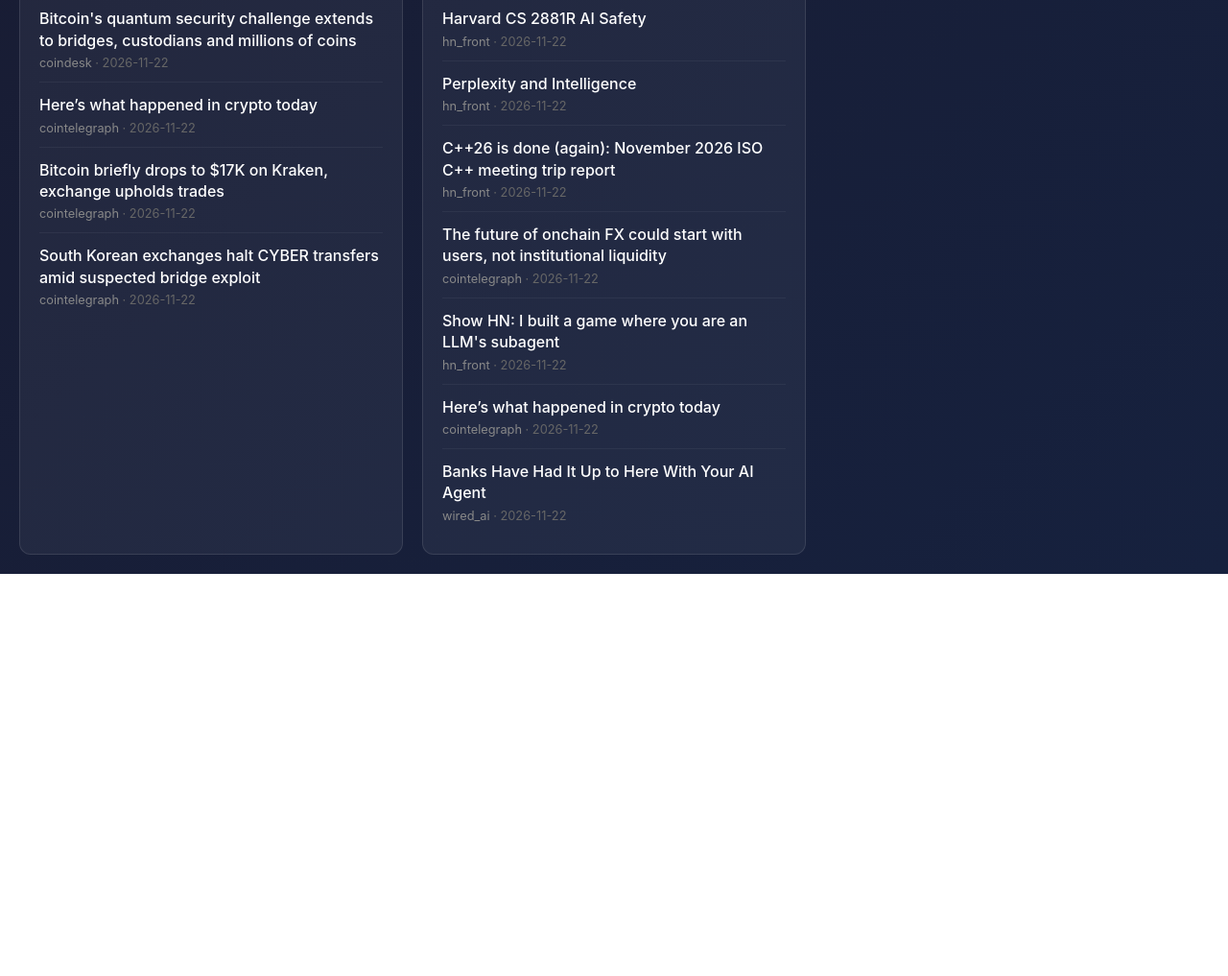
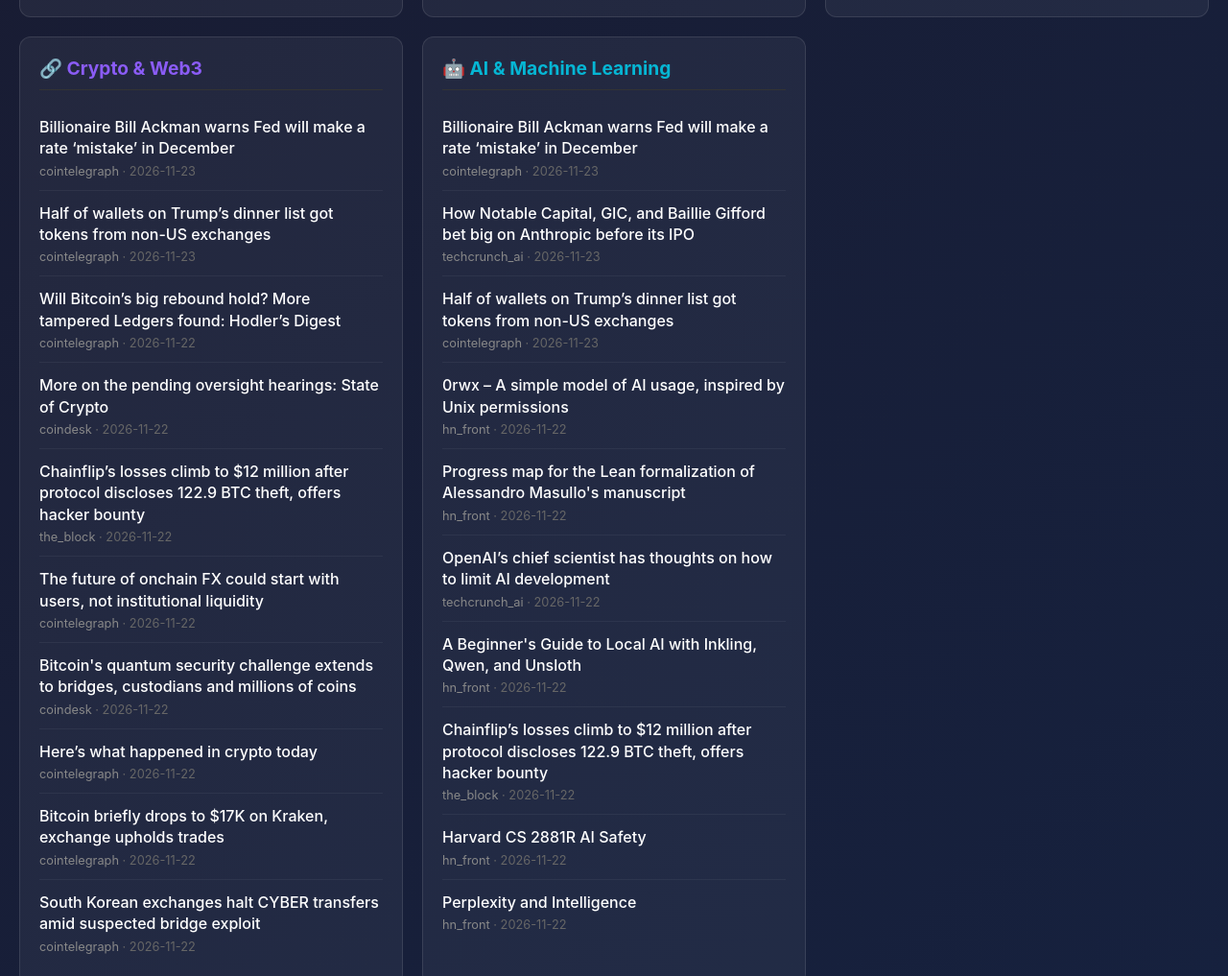
Before and after one commit to EmmaLHV123456/news-dashboard, a plain HTML site: page docs/index.html in a window 1280 px wide. Shown: the part 1298-2315 px from the top of the page at 96% size. Before the commit the page ends 1896 px from the top, so only its background shows below. Drawn offline with Linux system fonts and the light colour scheme.

Commit message:
Auto-update dashboard 2026-11-23 03:18

```diff
--- a/docs/index.html
+++ b/docs/index.html
@@ -181,14 +181,14 @@
     <div class="container">
         <header>
             <h1>Frontier Tech Dashboard</h1>
-            <p class="updated">Last updated: November 22, 2026 at 22:11</p>
+            <p class="updated">Last updated: November 23, 2026 at 03:18</p>
             <div class="stats">
                 <div class="stat">
-                    <div class="stat-number">33</div>
+                    <div class="stat-number">38</div>
                     <div class="stat-label">Articles</div>
                 </div>
                 <div class="stat">
-                    <div class="stat-number">2</div>
+                    <div class="stat-number">3</div>
                     <div class="stat-label">Funding News</div>
                 </div>
                 <div class="stat">
@@ -196,7 +196,7 @@
                     <div class="stat-label">Raises (7d)</div>
                 </div>
                 <div class="stat">
-                    <div class="stat-number">6</div>
+                    <div class="stat-number">11</div>
                     <div class="stat-label">Regulatory</div>
                 </div>
             </div>
@@ -212,6 +212,13 @@
             <!-- Funding News -->
             <div class="card funding">
                 <h2>📈 Funding News</h2>
+
+                <div class="article">
+                    <a href="https://www.theblock.co/news/defi/2026-11-22-a-2-million-exploit-leads-to-a-3-7-million-free-for-all-as-traders-empty-fusionists-ace-bridge-444838" target="_blank">A $2 million exploit leads to a $3.7 million free-for-all as traders empty Fusionist’s ACE bridge</a>
+                    <div class="article-meta">
+                        <span class="source">the_block</span> · 2026-11-22
+                    </div>
+                </div>
 
                 <div class="article">
                     <a href="https://www.theblock.co/news/defi/2026-11-22-chainflips-losses-climb-to-12-million-after-protocol-discloses-122-9-btc-theft-offers-hacker-bounty-444829" target="_blank">Chainflip’s losses climb to $12 million after protocol discloses 122.9 BTC theft, offers hacker bounty</a>
@@ -232,6 +239,41 @@
             <!-- Regulatory -->
             <div class="card regulatory">
                 <h2>⚖️ Regulatory & Policy</h2>
+
+                <div class="article">
+                    <a href="https://cointelegraph.com/markets/billionaire-bill-ackman-warns-fed-rate-hikes-could-trigger-recession?utm_source=rss_feed&utm_medium=rss&utm_campaign=rss_partner_inbound" target="_blank">Billionaire Bill Ackman warns Fed will make a rate ‘mistake’ in December</a>
+                    <div class="article-meta">
+                        <span class="source">cointelegraph</span> · 2026-11-23
+                    </div>
+                </div>
+
+                <div class="article">
+                    <a href="https://www.cs.cmu.edu/afs/cs/academic/class/15462-s13/www/lec_slides/Jakobsen.pdf" target="_blank">Advanced Character Physics (2001) [pdf]</a>
+                    <div class="article-meta">
+                        <span class="source">hn_front</span> · 2026-11-23
+                    </div>
+                </div>
+
+                <div class="article">
+                    <a href="https://techcrunch.com/2026/11/22/how-notable-capital-gic-and-baillie-gifford-bet-big-on-anthropic-before-its-ipo/" target="_blank">How Notable Capital, GIC, and Baillie Gifford bet big on Anthropic before its IPO</a>
+                    <div class="article-meta">
+                        <span class="source">techcrunch_ai</span> · 2026-11-23
+                    </div>
+                </div>
+
+                <div class="article">
+                    <a href="https://claude.ai/artifact/CtQyX8qfYAF822bgHJHHE3" target="_blank">Progress map for the Lean formalization of Alessandro Masullo's manuscript</a>
+                    <div class="article-meta">
+                        <span class="source">hn_front</span> · 2026-11-22
+                    </div>
+                </div>
+
+                <div class="article">
+                    <a href="https://www.gl-inet.com/en-us/blogs/blog/glinet-security-notice-2026-11-20" target="_blank">GL.iNet Security Notice 2026-11-20</a>
+                    <div class="article-meta">
+                        <span class="source">hn_front</span> · 2026-11-22
+                    </div>
+                </div>
 
                 <div class="article">
                     <a href="https://www.theblock.co/news/ecosystems/2026-11-22-trump-to-host-second-memecoin-dinner-tonight-with-trump-down-99-from-peak-444828" target="_blank">Trump to host second memecoin dinner tonight with TRUMP down 99% from peak</a>
@@ -280,6 +322,27 @@
             <!-- Crypto -->
             <div class="card crypto">
                 <h2>🔗 Crypto & Web3</h2>
+
+                <div class="article">
+                    <a href="https://cointelegraph.com/markets/billionaire-bill-ackman-warns-fed-rate-hikes-could-trigger-recession?utm_source=rss_feed&utm_medium=rss&utm_campaign=rss_partner_inbound" target="_blank">Billionaire Bill Ackman warns Fed will make a rate ‘mistake’ in December</a>
+                    <div class="article-meta">
+                        <span class="source">cointelegraph</span> · 2026-11-23
+                    </div>
+                </div>
+
+                <div class="article">
+                    <a href="https://cointelegraph.com/news/half-wallets-trumps-dinner-list-got-tokens-from-non-us-exchanges?utm_source=rss_feed&utm_medium=rss&utm_campaign=rss_partner_inbound" target="_blank">Half of wallets on Trump’s dinner list got tokens from non-US exchanges</a>
+                    <div class="article-meta">
+                        <span class="source">cointelegraph</span> · 2026-11-23
+                    </div>
+                </div>
+
+                <div class="article">
+                    <a href="https://cointelegraph.com/magazine/will-bitcoins-big-rebound-hold-more-tampered-ledgers-found-hodlers-digest?utm_source=rss_feed&utm_medium=rss&utm_campaign=rss_partner_inbound" target="_blank">Will Bitcoin’s big rebound hold? More tampered Ledgers found: Hodler’s Digest</a>
+                    <div class="article-meta">
+                        <span class="source">cointelegraph</span> · 2026-11-22
+                    </div>
+                </div>
 
                 <div class="article">
                     <a href="https://www.coindesk.com/" target="_blank">More on the pending oversight hearings: State of Crypto</a>
@@ -337,6 +400,41 @@
                 <h2>🤖 AI & Machine Learning</h2>
 
                 <div class="article">
+                    <a href="https://cointelegraph.com/markets/billionaire-bill-ackman-warns-fed-rate-hikes-could-trigger-recession?utm_source=rss_feed&utm_medium=rss&utm_campaign=rss_partner_inbound" target="_blank">Billionaire Bill Ackman warns Fed will make a rate ‘mistake’ in December</a>
+                    <div class="article-meta">
+                        <span class="source">cointelegraph</span> · 2026-11-23
+                    </div>
+                </div>
+
+                <div class="article">
+                    <a href="https://techcrunch.com/2026/11/22/how-notable-capital-gic-and-baillie-gifford-bet-big-on-anthropic-before-its-ipo/" target="_blank">How Notable Capital, GIC, and Baillie Gifford bet big on Anthropic before its IPO</a>
+                    <div class="article-meta">
+                        <span class="source">techcrunch_ai</span> · 2026-11-23
+                    </div>
+                </div>
+
+                <div class="article">
+                    <a href="https://cointelegraph.com/news/half-wallets-trumps-dinner-list-got-tokens-from-non-us-exchanges?utm_source=rss_feed&utm_medium=rss&utm_campaign=rss_partner_inbound" target="_blank">Half of wallets on Trump’s dinner list got tokens from non-US exchanges</a>
+                    <div class="article-meta">
+                        <span class="source">cointelegraph</span> · 2026-11-23
+                    </div>
+                </div>
+
+                <div class="article">
+                    <a href="https://0rwx.com/" target="_blank">0rwx – A simple model of AI usage, inspired by Unix permissions</a>
+                    <div class="article-meta">
+                        <span class="source">hn_front</span> · 2026-11-22
+                    </div>
+                </div>
+
+                <div class="article">
+                    <a href="https://claude.ai/artifact/CtQyX8qfYAF822bgHJHHE3" target="_blank">Progress map for the Lean formalization of Alessandro Masullo's manuscript</a>
+                    <div class="article-meta">
+                        <span class="source">hn_front</span> · 2026-11-22
+                    </div>
+                </div>
+
+                <div class="article">
                     <a href="https://techcrunch.com/2026/11/22/openais-chief-scientist-has-thoughts-on-how-to-limit-ai-development/" target="_blank">OpenAI’s chief scientist has thoughts on how to limit AI development</a>
                     <div class="article-meta">
                         <span class="source">techcrunch_ai</span> · 2026-11-22
@@ -371,41 +469,6 @@
                     </div>
                 </div>
 
-                <div class="article">
-                    <a href="https://herbsutter.com/2026/11/21/c26-is-done-again-trip-report-november-2026-iso-c-standards-meeting-buzios-brazil/" target="_blank">C++26 is done (again): November 2026 ISO C++ meeting trip report</a>
-                    <div class="article-meta">
-                        <span class="source">hn_front</span> · 2026-11-22
-                    </div>
-                </div>
-
-                <div class="article">
-                    <a href="https://cointelegraph.com/opinion/future-onchain-fx-could-start-with-users-not-institutional-liquidity?utm_source=rss_feed&utm_medium=rss&utm_campaign=rss_partner_inbound" target="_blank">The future of onchain FX could start with users, not institutional liquidity</a>
-                    <div class="article-meta">
-                        <span class="source">cointelegraph</span> · 2026-11-22
-                    </div>
-                </div>
-
-                <div class="article">
-                    <a href="https://github.com/gulivan/worker755" target="_blank">Show HN: I built a game where you are an LLM's subagent</a>
-                    <div class="article-meta">
-                        <span class="source">hn_front</span> · 2026-11-22
-                    </div>
-                </div>
-
-                <div class="article">
-                    <a href="https://cointelegraph.com/news/what-happened-in-crypto-today?utm_source=rss_feed&utm_medium=rss&utm_campaign=rss_partner_inbound" target="_blank">Here’s what happened in crypto today</a>
-                    <div class="article-meta">
-                        <span class="source">cointelegraph</span> · 2026-11-22
-                    </div>
-                </div>
-
-                <div class="article">
-                    <a href="https://www.wired.com/story/banks-are-cracking-down-on-ai-agents/" target="_blank">Banks Have Had It Up to Here With Your AI Agent</a>
-                    <div class="article-meta">
-                        <span class="source">wired_ai</span> · 2026-11-22
-                    </div>
-                </div>
-
             </div>
         </div>
     </div>
```
